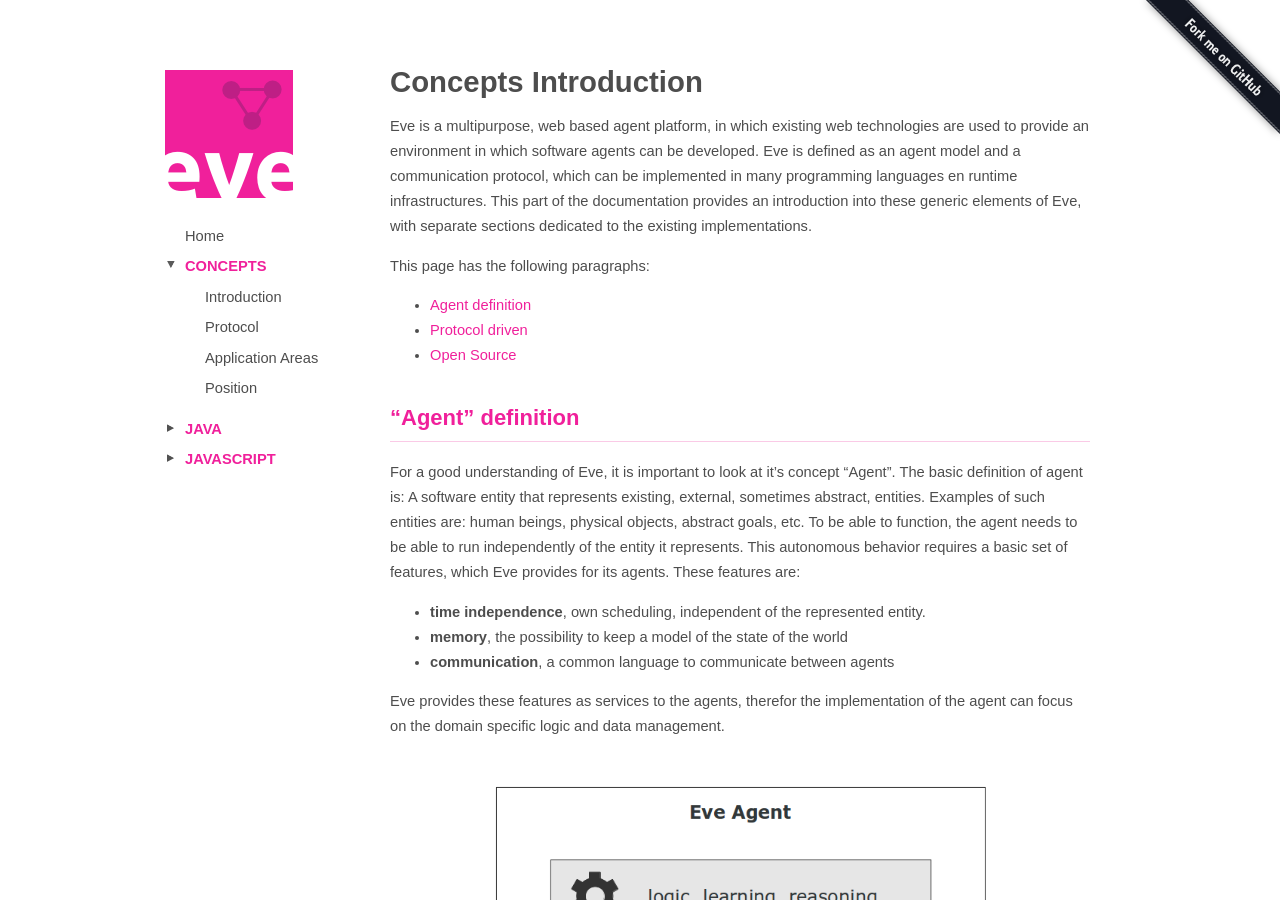
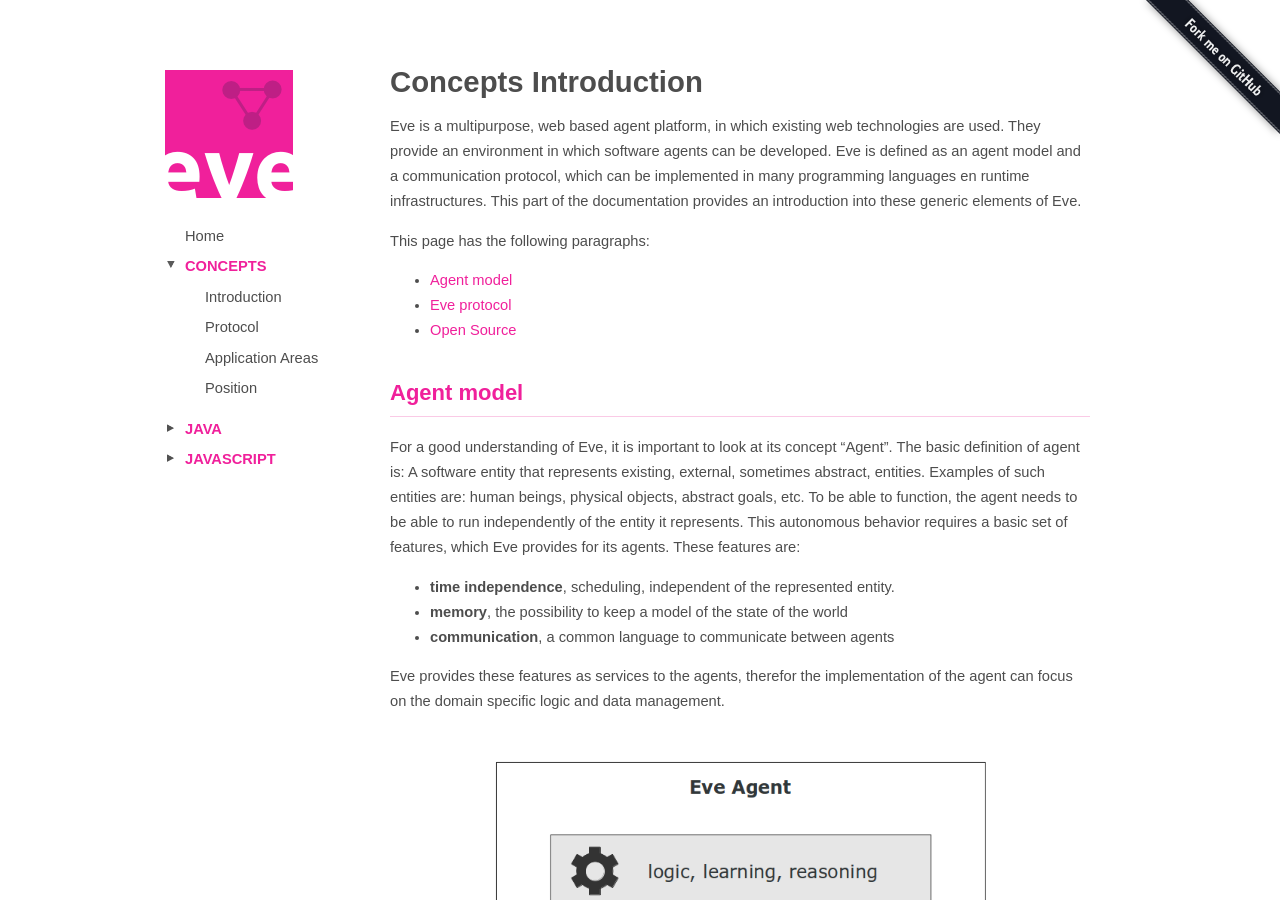
Before and after one commit to almende/eve, a Jekyll site: the page built from concepts/introduction.md, in a window 1280 px wide and 900 px high. Built offline with Jekyll 4.4.1, drawn with Linux system fonts in a browser that asks for light colours; some of the changed text lies outside the part shown.

Commit message:
Simplify the language somewhat.

```diff
--- a/concepts/introduction.md
+++ b/concepts/introduction.md
@@ -5,18 +5,18 @@
 
 # Concepts Introduction {#top}
 
-Eve is a multipurpose, web based agent platform, in which existing web technologies are used to provide an environment in which software agents can be developed. Eve is defined as an agent model and a communication protocol, which can be implemented in many programming languages en runtime infrastructures. This part of the documentation provides an introduction into these generic elements of Eve, with separate sections dedicated to the existing implementations.
+Eve is a multipurpose, web based agent platform, in which existing web technologies are used. They provide an environment in which software agents can be developed. Eve is defined as an agent model and a communication protocol, which can be implemented in many programming languages en runtime infrastructures. This part of the documentation provides an introduction into these generic elements of Eve.
 
 This page has the following paragraphs:
-- [Agent definition](#agentdefinition)
-- [Protocol driven](#protocoldriven)
+- [Agent model](#agentdefinition)
+- [Eve protocol](#protocoldriven)
 - [Open Source](#opensource)
 
 
-## "Agent" definition {#agentdefinition}
+## Agent model {#agentdefinition}
 
-For a good understanding of Eve, it is important to look at it's concept "Agent". The basic definition of agent is: A software entity that represents existing, external, sometimes abstract, entities. Examples of such entities are: human beings, physical objects, abstract goals, etc. To be able to function, the agent needs to be able to run independently of the entity it represents. This autonomous behavior requires a basic set of features, which Eve provides for its agents. These features are:
-- **time independence**, own scheduling, independent of the represented entity.
+For a good understanding of Eve, it is important to look at its concept "Agent". The basic definition of agent is: A software entity that represents existing, external, sometimes abstract, entities. Examples of such entities are: human beings, physical objects, abstract goals, etc. To be able to function, the agent needs to be able to run independently of the entity it represents. This autonomous behavior requires a basic set of features, which Eve provides for its agents. These features are:
+- **time independence**, scheduling, independent of the represented entity.
 - **memory**, the possibility to keep a model of the state of the world
 - **communication**, a common language to communicate between agents
 
@@ -36,7 +36,7 @@
 This model mimics the way modern webservers handle servlets, allowing any servlet to become an Eve agent. Out of the box, a single agent (=single state) can therefor execute requests in parallel, multi-threaded, and (depending on the state-implementation) distributed among multiple servers. This model also allows for easier handling of asynchronous agent designs.
 
 
-## Protocol driven {#protocoldriven}
+## Eve protocol {#protocoldriven}
 
 The agent model is based on request driven instantiation. The requests, that trigger this instantiation, are JSON-RPC encoded. In the [Protocol](/eve/concepts/protocol.html) section, this protocol is further defined and described. Using JSON as its base, Eve is highly programming language independent; for most mainstream languages there are existing JSON handling libraries. Any implementation that adheres to the described protocol and basic agent model, is therefor considered an Eve implementation. This high level definition allowed effective reuse of existing tools and protocols in the implementation of Eve.
 
```
